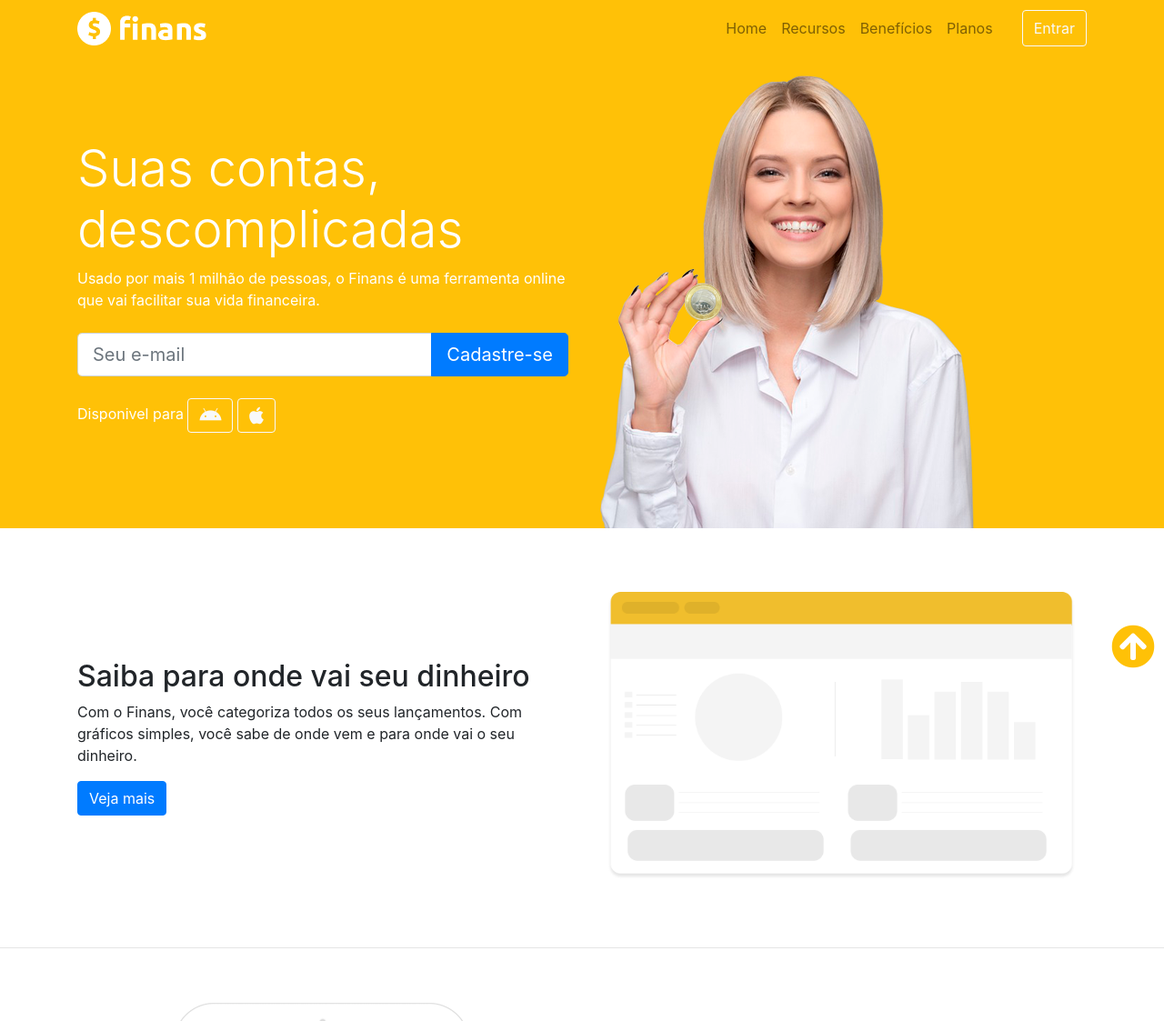
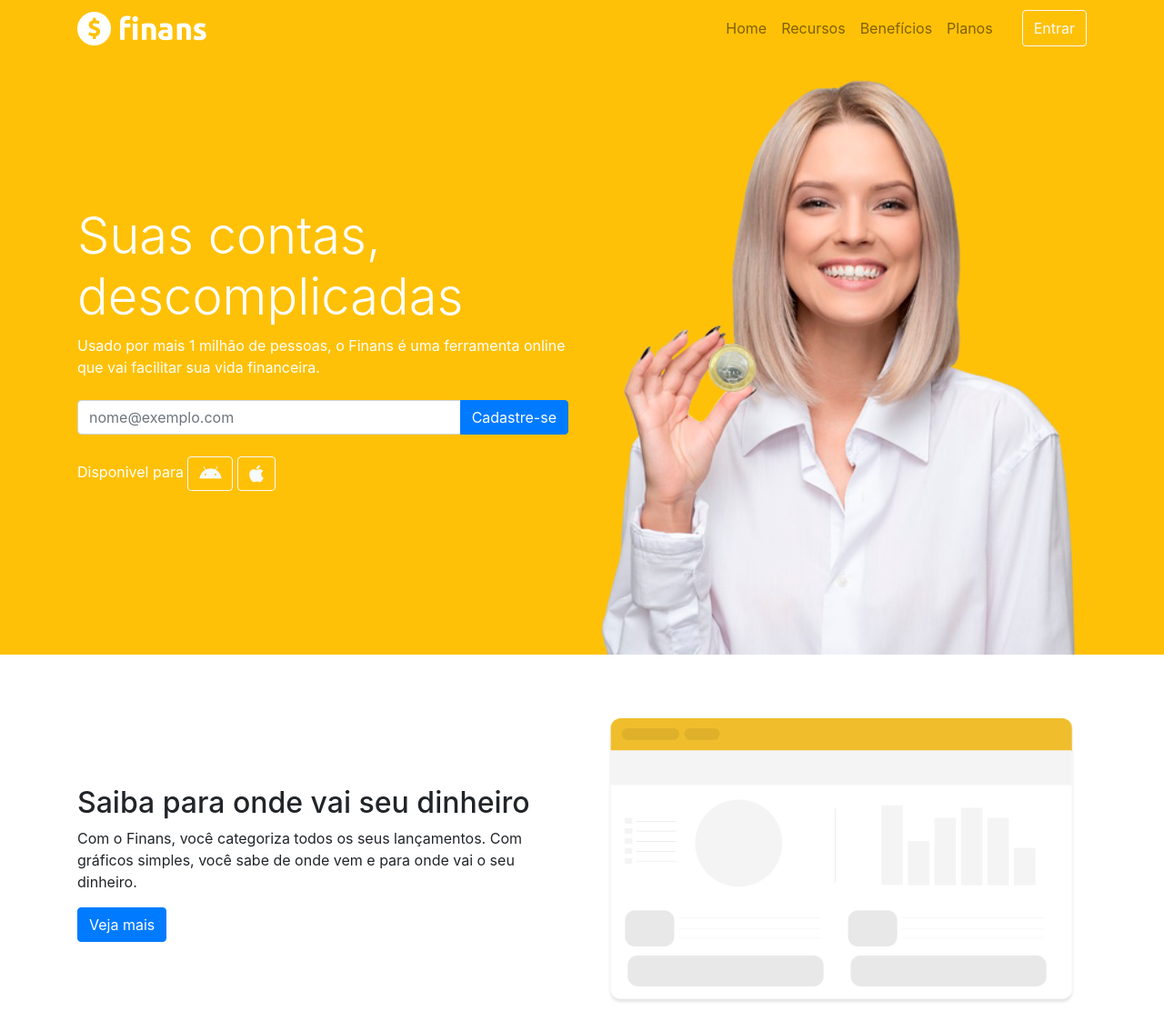
Before and after one commit to Felipe-Marques/Projeto-Finans, a plain HTML site: page index.html in a window 1280 px wide. Shown: the top 1123 px of the page at 91% size. Drawn offline with nearby package versions, Linux system fonts and the light colour scheme.

Commit message:
Resolução do layout responsivo closes#6

```diff
--- a/css/estilo.css
+++ b/css/estilo.css
@@ -1,6 +1,18 @@
+body {
+    width: 100%;
+}
+
+#home img {
+    width: auto;
+}
+
 .caixa {
     padding: 60px 0;
     border-bottom: 1px solid #e5e5e5;
+}
+
+.footer-menu {
+    padding: 0;
 }
 
 .footer-menu p a {
@@ -11,6 +23,9 @@
 /*Small devices (landscape phones, 576px e maiores)*/
 
 @media (max-width: 767.98px) {
+    #home h1 {
+        font-size: 2.5rem;
+    }
     .footer-menu {
         justify-content: center;
     }
@@ -106,11 +121,11 @@
 /* ************** #INICIO MODAL **************** */
 
 
-/* Botão para voltar ao Topo */
+/* #INICIO - Botão para voltar ao Topo */
 
 #voltar-topo {
     color: #ffc107;
-    display: inline-block;
+    display: inline;
     -webkit-transition: .6s ease;
     transition: .6s ease;
 }
@@ -136,3 +151,6 @@
         transform: translateY(10%);
     }
 }
+
+
+/* #FIM - Botão para voltar ao Topo */
--- a/index.html
+++ b/index.html
@@ -87,16 +87,16 @@
             <div class="row">
 
                 <!-- INICIO CONTEÚDO SECTION-->
-                <div class="col-md-6 d-flex">
-                    <div class="align-self-center text-white">
+                <div class="col-12 col-md-6 d-flex">
+                    <div class="align-self-center text-white w-100">
                         <h1 class="display-4"> Suas contas, descomplicadas</h2>
                             <p>
                                 Usado por mais 1 milhão de pessoas, o Finans é uma ferramenta online que vai facilitar sua vida financeira.
                             </p>
                             <form class="my-4">
                                 <!-- input group append -->
-                                <div class="input-group input-group-lg">
-                                    <input class="form-control" type="text" placeholder="Seu e-mail">
+                                <div class="input-group  w-100">
+                                    <input class="form-control" type="text" placeholder="nome@exemplo.com">
                                     <div class="input-group-append">
                                         <button type="button" class="btn btn-primary">Cadastre-se</button>
                                     </div>
@@ -119,9 +119,10 @@
                 <!-- FIM CONTEÚDO SECTION-->
 
                 <!-- INICIO CAPA SECTION-->
-                <div class="col-md-6 d-none d-md-block">
+                <div class="col-md-6 text-center d-none d-sm-block">
                     <!--d-md-block bloqueia o d-none em determinado breakpoint.-->
-                    <img src="img/capa-mulher.png">
+                    <img src="img/capa-mulher.png" class="w-100">
+
                 </div>
                 <!-- FIM CAPA SECTION-->
 
@@ -304,7 +305,7 @@
         <!--FIM CONTAINER-->
 
         <!-- #INICIO BOTÃO VOLTAR TOPO -->
-        <a id="voltar-topo" href="#Topo" class="py-1 scrollTop" title="Voltar para o topo.">
+        <a id="voltar-topo" href="#Topo" class="py-1" title="Voltar para o topo.">
             <i class="fas fa-arrow-circle-up fa-3x"></i>
         </a>
         <!-- #FIM BOTÃO VOLTAR TOPO -->
@@ -336,12 +337,12 @@
                 <div class="modal-body">
                     <form>
                         <div class="form-group">
-                            <input type="email" class="form-control" name="E-mail" placeholder="Digite seu e-mail..." required="required">
+                            <input type="text" autocomplete="username" class="form-control" name="E-mail" placeholder="nome@examplo.com" required="required">
                         </div>
                         <div class="form-group">
-                            <input type="password" class="form-control" name="Senha" placeholder="Digite sua senha..." required="required">
+                            <input type="password" autocomplete="current-password" class="form-control" name="Senha" placeholder="senha" required="required">
                         </div>
-                        <div class="btn btn-block btn-lg login-btn bg-primary btn-outline-light">Entrar</div>
+                        <input class="btn btn-block btn-lg login-btn bg-primary btn-outline-light" type="submit" value="Logar">
                     </form>
                 </div>
                 <!-- #MODAL BODY-->
--- a/js/script.js
+++ b/js/script.js
@@ -5,7 +5,8 @@ $(document).ready(function() {
         let position = $(this).scrollTop();
         console.log(position);
 
-        if (position >= 580) {
+        if (position >= 580) //Position em pixels para o botão aparecer na tela.
+        {
             $('#voltar-topo').addClass('scrollTop');
         } else {
             $('#voltar-topo').removeClass('scrollTop');
```
